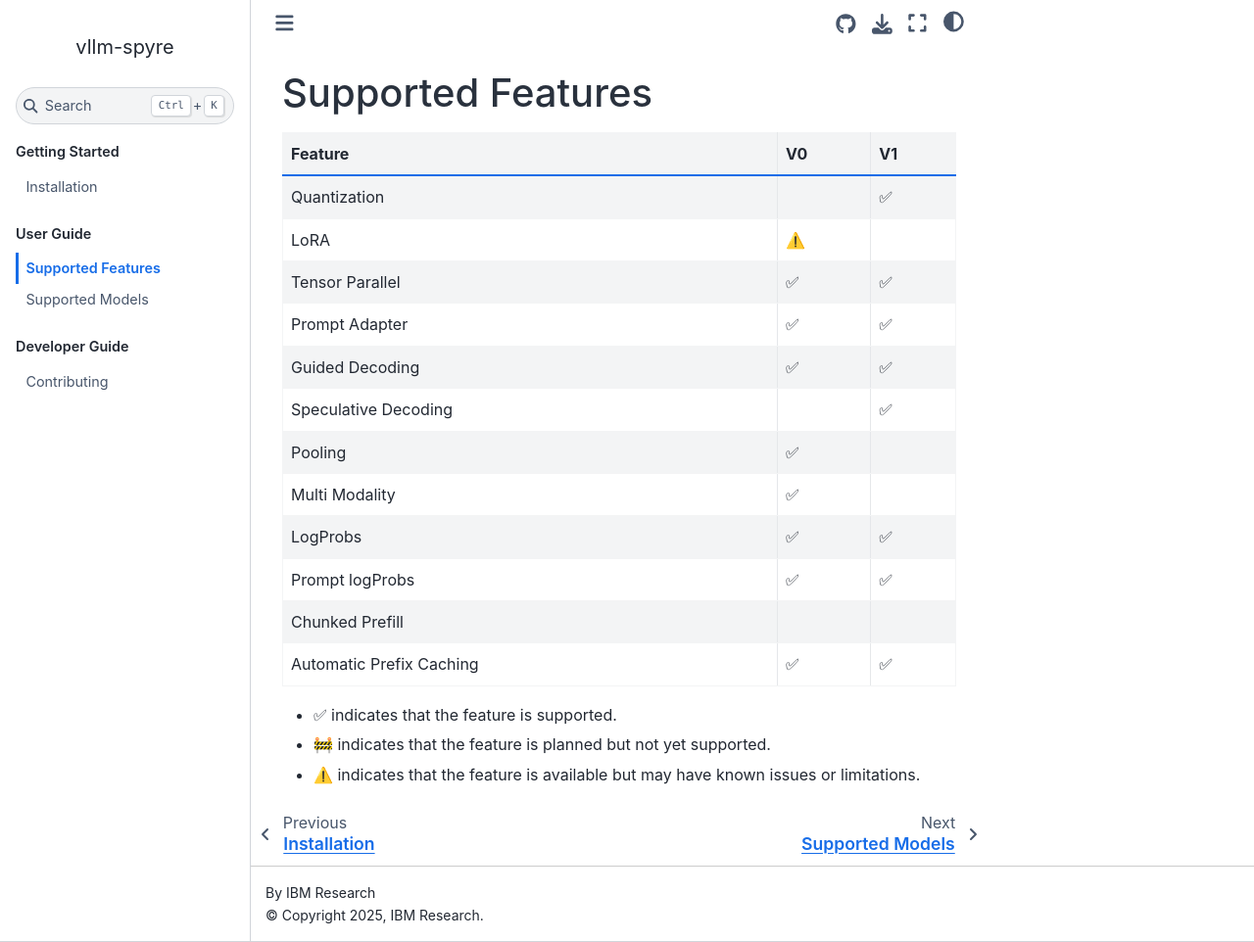
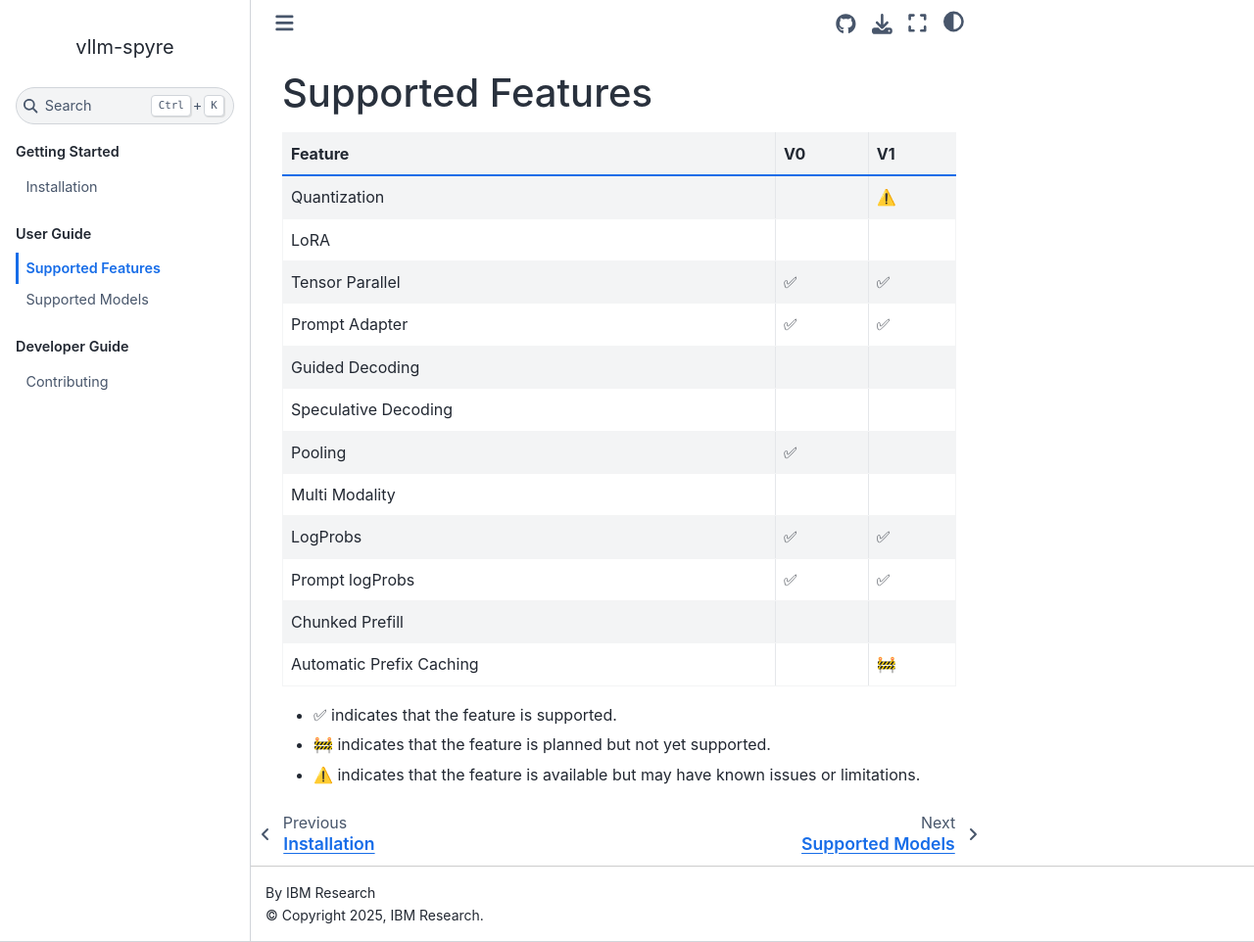
Before and after one commit to vllm-project/vllm-spyre, a Sphinx documentation site: the page built from docs/source/user_guide/supported_features.md, in a window 1280 px wide and 962 px high. Shown: the whole window at 98% size. Built offline with Sphinx 7.4.7 and the Sphinx Book theme 1.1.4, drawn with Linux system fonts in a browser that asks for light colours.

Commit message:
Some updates
Signed-off-by: Rafael Vasquez <rafvasq21@gmail.com>

```diff
--- a/docs/source/user_guide/supported_features.md
+++ b/docs/source/user_guide/supported_features.md
@@ -2,18 +2,18 @@
 
 | Feature                       | V0 | V1 |
 |-------------------------------|----|----|
-| Quantization                  |    |✅︎  |
-| LoRA                          |⚠️  |    |
+| Quantization                  |    |⚠️  |
+| LoRA                          |    |    |
 | Tensor Parallel               |✅︎  |✅︎  |
 | Prompt Adapter                |✅︎  |✅︎  |
-| Guided Decoding               |✅︎  |✅︎  |
-| Speculative Decoding          |    |✅︎  |
+| Guided Decoding               |    |    |
+| Speculative Decoding          |    |    |
 | Pooling                       |✅︎  |    |
-| Multi Modality                |✅︎  |    |
+| Multi Modality                |    |    |
 | LogProbs                      |✅︎  |✅︎  |
 | Prompt logProbs               |✅︎  |✅︎  |
 | Chunked Prefill               |    |    |
-| Automatic Prefix Caching      |✅︎  |✅︎  |
+| Automatic Prefix Caching      |    |🚧  |
 
 - ✅︎ indicates that the feature is supported.
 - 🚧 indicates that the feature is planned but not yet supported.
```
